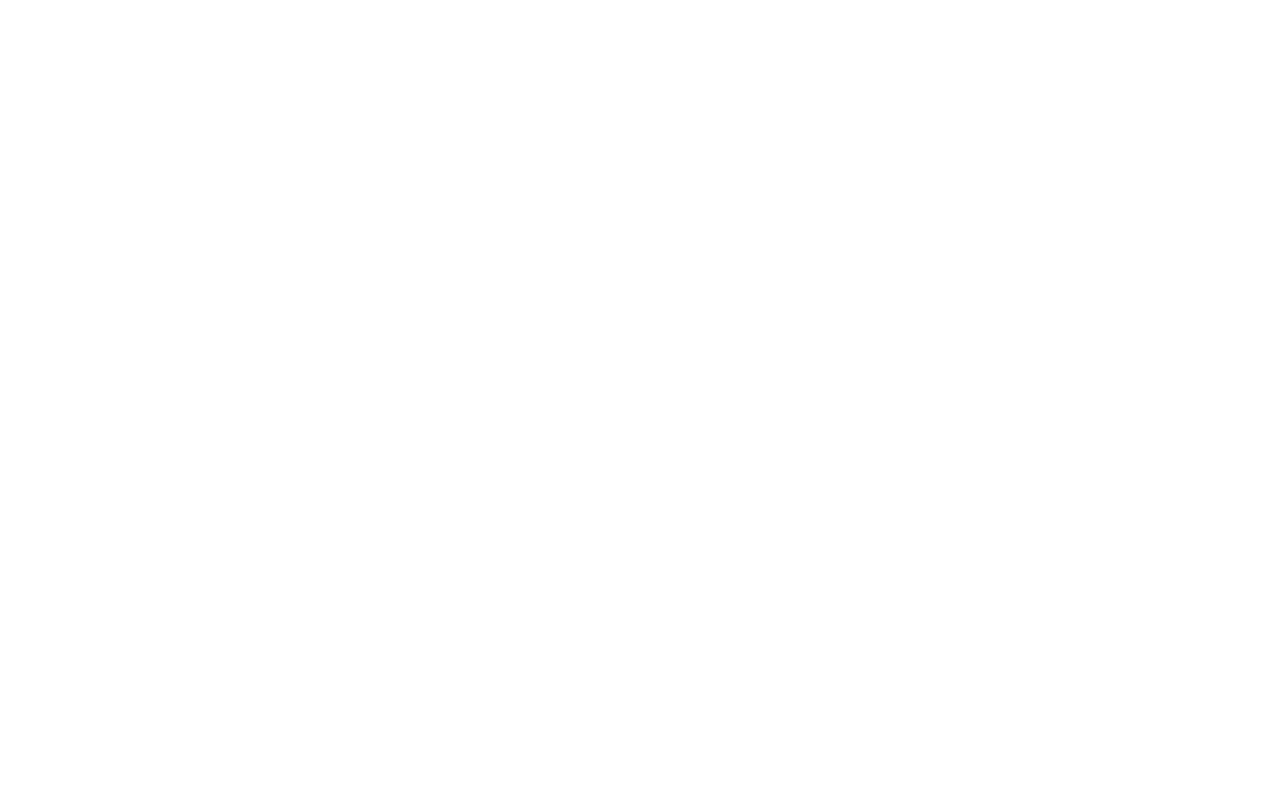
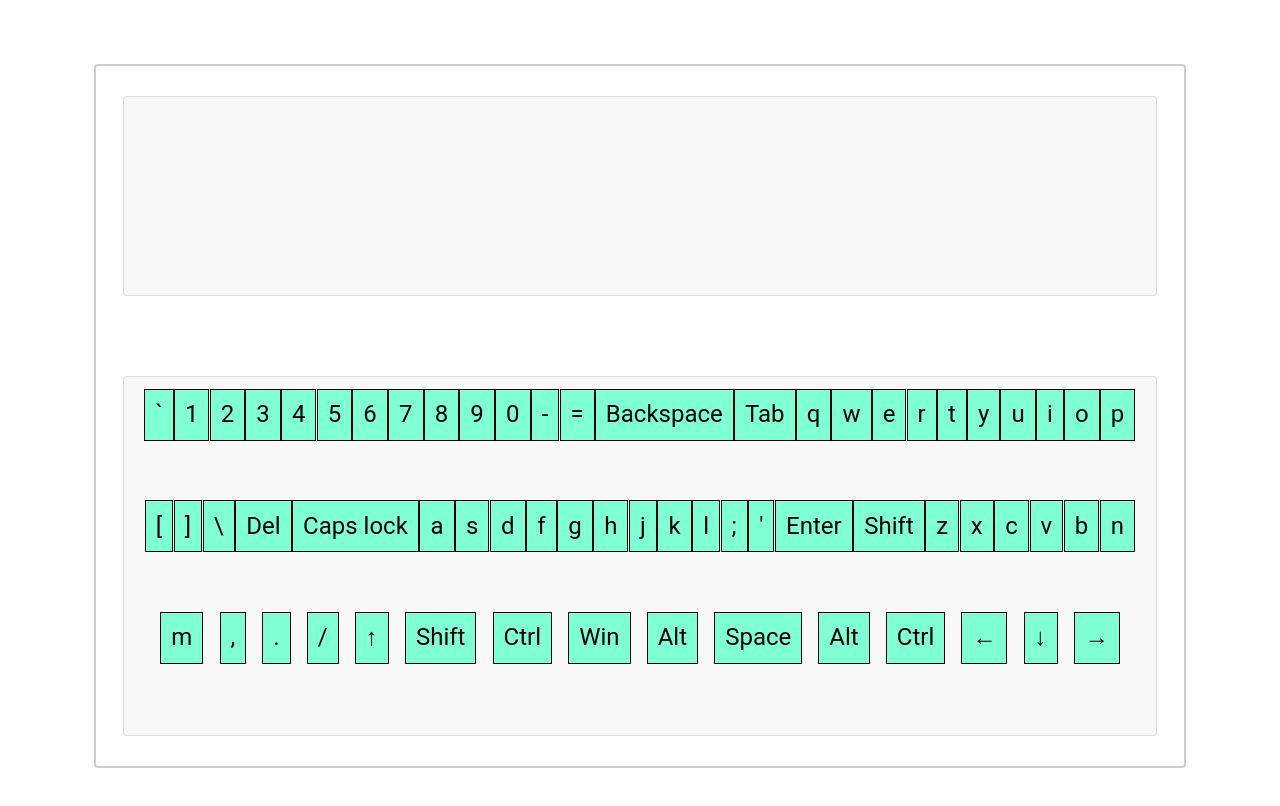
Before and after one commit to terrign/virtual-keyboard, a website built with webpack: page virtual-keyboard/src/index.html in a window 1280 px wide. Built offline with nearby package versions, Linux system fonts and the light colour scheme.

Commit message:
feat: implement base keyboard structure

```diff
--- a/virtual-keyboard/src/assets/buttons.json
+++ b/virtual-keyboard/src/assets/buttons.json
@@ -1,5 +1,489 @@
 {
-  "alt": {
-    "key": "AltKey"
-  }
+  "Backquote": {
+    "ru": {
+      "key": "ё",
+      "shiftkey": "Ё"
+    },
+    "en": {
+      "key": "`",
+      "shiftkey": "~"
+    }
+  },
+  "Digit1": {
+    "ru": {
+      "key": "1",
+      "shiftkey": "!"
+    },
+    "en": {
+      "key": "1",
+      "shiftkey": "!"
+    }
+  },
+  "Digit2": {
+    "ru": {
+      "key": "2",
+      "shiftkey": "\""
+    },
+    "en": {
+      "key": "2",
+      "shiftkey": "@"
+    }
+  },
+  "Digit3": {
+    "ru": {
+      "key": "3",
+      "shiftkey": "№"
+    },
+    "en": {
+      "key": "3",
+      "shiftkey": "#"
+    }
+  },
+  "Digit4": {
+    "ru": {
+      "key": "4",
+      "shiftkey": ";"
+    },
+    "en": {
+      "key": "4",
+      "shiftkey": "$"
+    }
+  },
+  "Digit5": {
+    "ru": {
+      "key": "5",
+      "shiftkey": "%"
+    },
+    "en": {
+      "key": "5",
+      "shiftkey": "%"
+    }
+  },
+  "Digit6": {
+    "ru": {
+      "key": "6",
+      "shiftkey": ":"
+    },
+    "en": {
+      "key": "6",
+      "shiftkey": "^"
+    }
+  },
+  "Digit7": {
+    "ru": {
+      "key": "7",
+      "shiftkey": "?"
+    },
+    "en": {
+      "key": "7",
+      "shiftkey": "&"
+    }
+  },
+  "Digit8": {
+    "ru": {
+      "key": "8",
+      "shiftkey": "*"
+    },
+    "en": {
+      "key": "8",
+      "shiftkey": "*"
+    }
+  },
+  "Digit9": {
+    "ru": {
+      "key": "9",
+      "shiftkey": "("
+    },
+    "en": {
+      "key": "9",
+      "shiftkey": "("
+    }
+  },
+  "Digit0": {
+    "ru": {
+      "key": "0",
+      "shiftkey": ")"
+    },
+    "en": {
+      "key": "0",
+      "shiftkey": ")"
+    }
+  },
+  "Minus": {
+    "ru": {
+      "key": "-",
+      "shiftkey": "_"
+    },
+    "en": {
+      "key": "-",
+      "shiftkey": "_"
+    }
+  },
+  "Equal": {
+    "ru": {
+      "key": "=",
+      "shiftkey": "+"
+    },
+    "en": {
+      "key": "=",
+      "shiftkey": "+"
+    }
+  },
+  "Backspace": "Backspace",
+  "Tab": "Tab",
+  "KeyQ": {
+    "ru": {
+      "key": "й",
+      "shiftkey": "Й"
+    },
+    "en": {
+      "key": "q",
+      "shiftkey": "Q"
+    }
+  },
+  "KeyW": {
+    "ru": {
+      "key": "ц",
+      "shiftkey": "Ц"
+    },
+    "en": {
+      "key": "w",
+      "shiftkey": "W"
+    }
+  },
+  "KeyE": {
+    "ru": {
+      "key": "у",
+      "shiftkey": "У"
+    },
+    "en": {
+      "key": "e",
+      "shiftkey": "E"
+    }
+  },
+  "KeyR": {
+    "ru": {
+      "key": "к",
+      "shiftkey": "К"
+    },
+    "en": {
+      "key": "r",
+      "shiftkey": "R"
+    }
+  },
+  "KeyT": {
+    "ru": {
+      "key": "е",
+      "shiftkey": "Е"
+    },
+    "en": {
+      "key": "t",
+      "shiftkey": "T"
+    }
+  },
+  "KeyY": {
+    "ru": {
+      "key": "н",
+      "shiftkey": "Н"
+    },
+    "en": {
+      "key": "y",
+      "shiftkey": "Y"
+    }
+  },
+  "KeyU": {
+    "ru": {
+      "key": "г",
+      "shiftkey": "Г"
+    },
+    "en": {
+      "key": "u",
+      "shiftkey": "U"
+    }
+  },
+  "KeyI": {
+    "ru": {
+      "key": "ш",
+      "shiftkey": "Ш"
+    },
+    "en": {
+      "key": "i",
+      "shiftkey": "I"
+    }
+  },
+  "KeyO": {
+    "ru": {
+      "key": "щ",
+      "shiftkey": "Щ"
+    },
+    "en": {
+      "key": "o",
+      "shiftkey": "O"
+    }
+  },
+  "KeyP": {
+    "ru": {
+      "key": "з",
+      "shiftkey": "З"
+    },
+    "en": {
+      "key": "p",
+      "shiftkey": "P"
+    }
+  },
+  "BracketLeft": {
+    "ru": {
+      "key": "х",
+      "shiftkey": "Х"
+    },
+    "en": {
+      "key": "[",
+      "shiftkey": "{"
+    }
+  },
+  "BracketRight": {
+    "ru": {
+      "key": "ъ",
+      "shiftkey": "Ъ"
+    },
+    "en": {
+      "key": "]",
+      "shiftkey": "}"
+    }
+  },
+  "Backslash": {
+    "ru": {
+      "key": "\\",
+      "shiftkey": "/"
+    },
+    "en": {
+      "key": "\\",
+      "shiftkey": "|"
+    }
+  },
+  "Delete": "Del",
+  "CapsLock": "Caps lock",
+  "KeyA": {
+    "ru": {
+      "key": "ф",
+      "shiftkey": "Ф"
+    },
+    "en": {
+      "key": "a",
+      "shiftkey": "A"
+    }
+  },
+  "KeyS": {
+    "ru": {
+      "key": "ы",
+      "shiftkey": "Ы"
+    },
+    "en": {
+      "key": "s",
+      "shiftkey": "S"
+    }
+  },
+  "KeyD": {
+    "ru": {
+      "key": "в",
+      "shiftkey": "В"
+    },
+    "en": {
+      "key": "d",
+      "shiftkey": "D"
+    }
+  },
+  "KeyF": {
+    "ru": {
+      "key": "а",
+      "shiftkey": "А"
+    },
+    "en": {
+      "key": "f",
+      "shiftkey": "F"
+    }
+  },
+  "KeyG": {
+    "ru": {
+      "key": "п",
+      "shiftkey": "П"
+    },
+    "en": {
+      "key": "g",
+      "shiftkey": "G"
+    }
+  },
+  "KeyH": {
+    "ru": {
+      "key": "р",
+      "shiftkey": "Р"
+    },
+    "en": {
+      "key": "h",
+      "shiftkey": "H"
+    }
+  },
+  "KeyJ": {
+    "ru": {
+      "key": "о",
+      "shiftkey": "О"
+    },
+    "en": {
+      "key": "j",
+      "shiftkey": "J"
+    }
+  },
+  "KeyK": {
+    "ru": {
+      "key": "л",
+      "shiftkey": "Л"
+    },
+    "en": {
+      "key": "k",
+      "shiftkey": "K"
+    }
+  },
+  "KeyL": {
+    "ru": {
+      "key": "д",
+      "shiftkey": "Д"
+    },
+    "en": {
+      "key": "l",
+      "shiftkey": "L"
+    }
+  },
+  "Semicolon": {
+    "ru": {
+      "key": "ж",
+      "shiftkey": "Ж"
+    },
+    "en": {
+      "key": ";",
+      "shiftkey": ":"
+    }
+  },
+  "Quote": {
+    "ru": {
+      "key": "э",
+      "shiftkey": "Э"
+    },
+    "en": {
+      "key": "'",
+      "shiftkey": "\""
+    }
+  },
+  "Enter": "Enter",
+  "LeftShift": "Shift",
+  "KeyZ": {
+    "ru": {
+      "key": "я",
+      "shiftkey": "Я"
+    },
+    "en": {
+      "key": "z",
+      "shiftkey": "Z"
+    }
+  },
+  "KeyX": {
+    "ru": {
+      "key": "ч",
+      "shiftkey": "Ч"
+    },
+    "en": {
+      "key": "x",
+      "shiftkey": "X"
+    }
+  },
+  "KeyC": {
+    "ru": {
+      "key": "с",
+      "shiftkey": "С"
+    },
+    "en": {
+      "key": "c",
+      "shiftkey": "C"
+    }
+  },
+  "KeyV": {
+    "ru": {
+      "key": "м",
+      "shiftkey": "М"
+    },
+    "en": {
+      "key": "v",
+      "shiftkey": "V"
+    }
+  },
+  "KeyB": {
+    "ru": {
+      "key": "и",
+      "shiftkey": "И"
+    },
+    "en": {
+      "key": "b",
+      "shiftkey": "B"
+    }
+  },
+  "KeyN": {
+    "ru": {
+      "key": "т",
+      "shiftkey": "Т"
+    },
+    "en": {
+      "key": "n",
+      "shiftkey": "N"
+    }
+  },
+  "KeyM": {
+    "ru": {
+      "key": "ь",
+      "shiftkey": "Ь"
+    },
+    "en": {
+      "key": "m",
+      "shiftkey": "M"
+    }
+  },
+  "Comma": {
+    "ru": {
+      "key": "б",
+      "shiftkey": "Б"
+    },
+    "en": {
+      "key": ",",
+      "shiftkey": "<"
+    }
+  },
+  "Period": {
+    "ru": {
+      "key": "ю",
+      "shiftkey": "Ю"
+    },
+    "en": {
+      "key": ".",
+      "shiftkey": ">"
+    }
+  },
+  "Slash": {
+    "ru": {
+      "key": ".",
+      "shiftkey": ","
+    },
+    "en": {
+      "key": "/",
+      "shiftkey": "?"
+    }
+  },
+  "ArrowUp": "↑",
+  "RightShift": "Shift",
+  "ControlLeft": "Ctrl",
+  "MetaLeft": "Win",
+  "AltLeft": "Alt",
+  "Space": "Space",
+  "AltRight": "Alt",
+  "ControlRight": "Ctrl",
+  "ArrowLeft": "←",
+  "ArrowDown": "↓",
+  "ArrowRight": "→"
 }
--- a/virtual-keyboard/src/js/button.js
+++ b/virtual-keyboard/src/js/button.js
@@ -1,9 +1,38 @@
+import json from '../assets/buttons.json';
+
 export default class Button {
 
-  // constructor(keyObj) {
-  //   this.code = keyObj.code
-  //   this.key = keyObj.key
-  // }
+  static buttons = json
+
+  static controlButtons = ['Backspase', 'Tab', 'Enter', 'CapsLock','ShiftLeft', 'ShiftRight',
+                           'ControlLeft', 'MetaLeft', 'AltLeft', 'AltRight','ControlRight',
+                           'ArrowUp','ArrowLeft','ArrowRight','ArrowDown']
+
+  constructor (code) {
+    this.code = code
+    this.key = Button.buttons[code]
+    return this.createButton()
+  }
+
+  createButton() {
+    const button = document.createElement('div')
+    const value = document.createElement('div')
+    button.setAttribute('id', this.code)
+    button.classList.add('keyboard-button')
+    value.classList.add('keyboard-button__value')
+    if(typeof this.key !== 'string') {
+      button.dataset.enKey = Button.buttons[this.code].en.key
+      button.dataset.enShiftKey = Button.buttons[this.code].en.shiftkey
+      button.dataset.ruKey = Button.buttons[this.code].ru.key
+      button.dataset.ruShiftKey = Button.buttons[this.code].ru.shiftkey
+      value.innerText = button.dataset.enKey
+    } else {
+      button.dataset.controlButton = true
+      value.innerText = Button.buttons[this.code]
+    }
+    button.append(value)
+  return button
+  }
 
   init() {
     console.log('Button class is active')
--- a/virtual-keyboard/src/js/index.js
+++ b/virtual-keyboard/src/js/index.js
@@ -1,18 +1,15 @@
-import lang from './lang-save.js';
 import Keyboard from './keyboard.js';
 import Button from './button.js';
-import json from '../assets/buttons.json';
 import '../styles/style.css';
 
-lang();
 
-const keyboard = new Keyboard();
 
-const button = new Button();
+function initPage() {
+  Keyboard.saveLang()
+  const container = document.createElement('div')
+  container.classList.add('container')
+  container.append(Keyboard.createTextArea(), Keyboard.createKeyboard())
+  document.body.append(container)
+}
 
-keyboard.init();
-button.init();
-
-keyboard.hi().then(console.log);
-console.log(json);
-console.log(keyboard.getId);
+initPage()
--- a/virtual-keyboard/src/js/keyboard.js
+++ b/virtual-keyboard/src/js/keyboard.js
@@ -1,18 +1,35 @@
+import Button from './button'
+
 export default class Keyboard {
-
-  id = 'hello'
-
-  get getId() {
-    return this.id
-  }
 
   constructor(textArea) {
     this.textField = textArea
     this.layout = []
   }
 
-  init() {
-    console.log('keyboard class is active')
+  static saveLang() {
+    if (!localStorage.getItem('lang')) localStorage.setItem('lang', 'en')
+    document.addEventListener('keydown',(e) => {
+      if(e.altKey === true && e.key ==='Shift' || e.shiftKey === true && e.key === 'Alt') {
+        localStorage.getItem('lang') === 'ru' ? localStorage.setItem('lang', 'en') : localStorage.setItem('lang', 'ru')
+      }
+    })
+  }
+
+  static createTextArea() {
+    const textArea = document.createElement('textarea')
+    textArea.classList.add('text')
+    return textArea
+  }
+
+  static createKeyboard() {
+    const keyBoard = document.createElement('div')
+    keyBoard.classList.add('keyboard')
+    for (let key of Object.keys(Button.buttons)) {
+      let button = new Button(key)
+      keyBoard.append(button)
+    }
+    return keyBoard
   }
 
   async hi () {
--- a/virtual-keyboard/src/js/lang-save.js
+++ /dev/null
@@ -1,8 +0,0 @@
-export default function saveLang() {
-  if (!localStorage.getItem('lang')) localStorage.setItem('lang', 'en')
-  document.addEventListener('keydown',(e) => {
-    if(e.altKey === true && e.key ==='Shift' || e.shiftKey === true && e.key === 'Alt') {
-      localStorage.getItem('lang') === 'ru' ? localStorage.setItem('lang', 'en') : localStorage.setItem('lang', 'ru')
-    }
-  })
-}
--- a/virtual-keyboard/src/styles/button.css
+++ b/virtual-keyboard/src/styles/button.css
@@ -0,0 +1,21 @@
+.keyboard-button {
+
+  box-sizing: content-box;
+  height: 50px;
+  padding: 0 10px;
+  background-color: aquamarine;
+  border: 1px solid black;
+  position: relative;
+  display: flex;
+  -moz-user-select: none;
+  -khtml-user-select: none;
+  user-select: none;
+  align-items: center;
+  justify-content: center;
+  font-size: 1.5rem;
+
+}
+
+.keyboard-button__value {
+
+}
--- a/virtual-keyboard/src/styles/keyboard.css
+++ b/virtual-keyboard/src/styles/keyboard.css
@@ -0,0 +1,42 @@
+
+.container {
+  height: 80vh;
+  width: 85%;
+  border: 2px solid #ccc;
+  border-radius: 4px;
+  margin: 8vh auto;
+  display: flex;
+  flex-direction: column;
+  align-items: center;
+  padding: 30px 0;
+  justify-content: space-between;
+}
+
+.text {
+  width: 95%;
+  height: 25vh;
+  padding: 12px 20px;
+  box-sizing: border-box;
+  border: 1px solid #cccccc9c;
+  border-radius: 4px;
+  background-color: #f8f8f8;
+  font-size: 16px;
+  resize: none;
+  margin: 0 auto;
+}
+
+.keyboard {
+  width: 95%;
+  height: 45vh;
+  padding: 12px 20px;
+  box-sizing: border-box;
+  border: 1px solid #cccccc9c;
+  border-radius: 4px;
+  background-color: #f8f8f8;
+  font-size: 16px;
+  resize: none;
+  margin: 0 auto;
+  display: flex;
+  justify-content: space-evenly;
+  flex-wrap: wrap;
+}
--- a/virtual-keyboard/src/styles/style.css
+++ b/virtual-keyboard/src/styles/style.css
@@ -4,5 +4,5 @@
 
 html {
   font-family: 'Roboto', sans-serif;
-  font-size: 60px;
+  font-size: 16px;
 }
```
